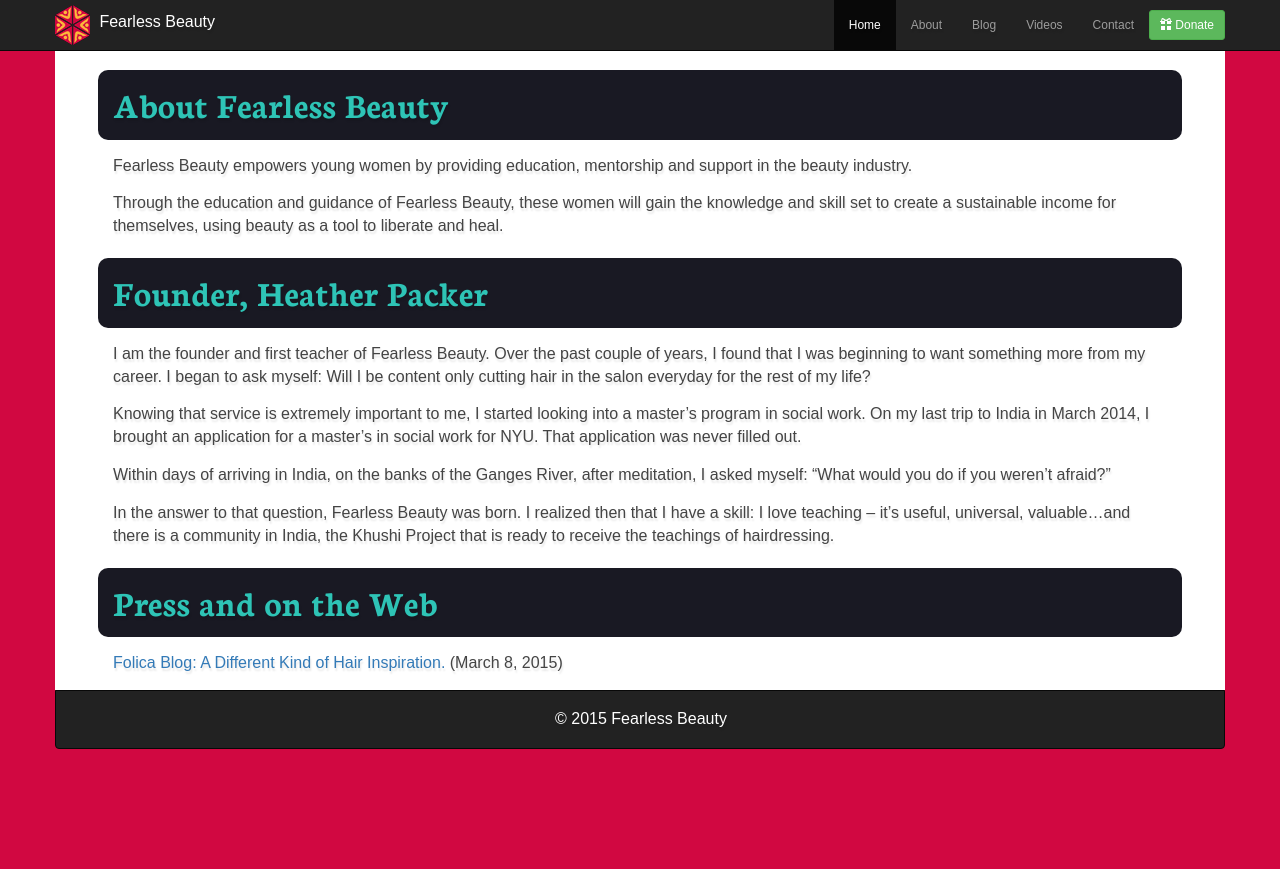
After one commit to dethbird/fearlessbeauty, a PHP site: template views/partials/about.html.twig in a window 1280 px wide. The commit adds this page. Run offline with PHP 8.4, Linux system fonts and the light colour scheme; the template is opened without the code that fills it, so the values that code supplies are empty; some libraries are stand-ins or nearby versions; some web fonts are replaced.

Commit message:
subpages

```diff
--- a/library/ExternalData/WordpressData.php
+++ b/library/ExternalData/WordpressData.php
@@ -25,7 +25,7 @@
                 }
 
                 $data[] = $response;
-            };
+            }
             $this->storeCache($cacheKey, $data, 86400);
             return $data;
         } else {
--- a/public/css/site-ext.css
+++ b/public/css/site-ext.css
@@ -3,7 +3,7 @@
 body {
     color: white;
     margin-bottom: 100px;
-    text-shadow: 1px 2px 2px rgba(0,0,0,0.25);
+    text-shadow: 1px 3px 2px rgba(0,0,0,0.10);
     background-color: #d10841;
     /*background-color: #444;*/
     font-family: 'Magra', sans-serif;
@@ -19,6 +19,9 @@
     background-color: white;
     color: #444;
     padding: 0px 43px 0px 43px;
+}
+.container.contentBody p {
+    margin: 15px;
 }
 .container.contentFooter {
     text-align: center;
--- a/views/layout.html.twig
+++ b/views/layout.html.twig
@@ -65,7 +65,7 @@
       </div>
       <div id="navbar" class="collapse navbar-collapse">
         <ul class="nav navbar-nav">
-          <li class="active"><a href="#">Home</a></li>
+          <li class="active"><a href="/">Home</a></li>
           <li><a href="/about">About</a></li>
           <li><a href="http://fearlessbeauty.org/blog" target="_blank">Blog</a></li>
           <li><a href="https://www.youtube.com/channel/UCTL0-B7GL1wQfcAP2bepTig" target="_blank">Videos</a></li>
--- /dev/null
+++ b/views/partials/about.html.twig
@@ -0,0 +1,24 @@
+{% extends 'layout.html.twig' %}
+{% block head %}
+    {{parent()}}
+{% endblock %}
+{% block body %}
+	{{ parent() }}
+    <div class="container contentBody">
+      <h1>About Fearless Beauty</h1>
+          <p>Fearless Beauty empowers young women by providing education, mentorship and support in the beauty industry.</p>
+          <p>Through the education and guidance of Fearless Beauty, these women will gain the knowledge and skill set to create a sustainable income for themselves, using beauty as a tool to liberate and heal.</p>
+      <h1>Founder, Heather Packer</h1>
+        <p>I am the founder and first teacher of Fearless Beauty. Over the past couple of years, I found that I was beginning to want something more from my career. I began to ask myself: Will I be content only cutting hair in the salon everyday for the rest of my life?</p>
+
+        <p>Knowing that service is extremely important to me, I started looking into a master’s program in social work.  On my last trip to India in March 2014, I brought an application for a master’s in social work for NYU. That application was never filled out.</p>
+
+        <p>Within days of arriving in India, on the banks of the Ganges River, after meditation, I asked myself: “What would you do if you weren’t afraid?”</p>
+
+        <p>In the answer to that question, Fearless Beauty was born. I realized then that I have a skill: I love teaching – it’s useful, universal, valuable…and there is a community in India, the Khushi Project that is ready to receive the teachings of hairdressing.</p>
+
+      <h1>Press and on the Web</h1>
+        <p><a href="http://www.folica.com/hair-101/lifestyle/a-different-kind-of-hair-inspiration/" taret="_blank">Folica Blog: A Different Kind of Hair Inspiration.</a> (March 8, 2015)</p>
+
+    </div>
+{% endblock %}
```
Also changed, not shown: library/ExternalData/InstagramData.php (added, +28 -0 lines), public/index.php (+9 -26 lines).
